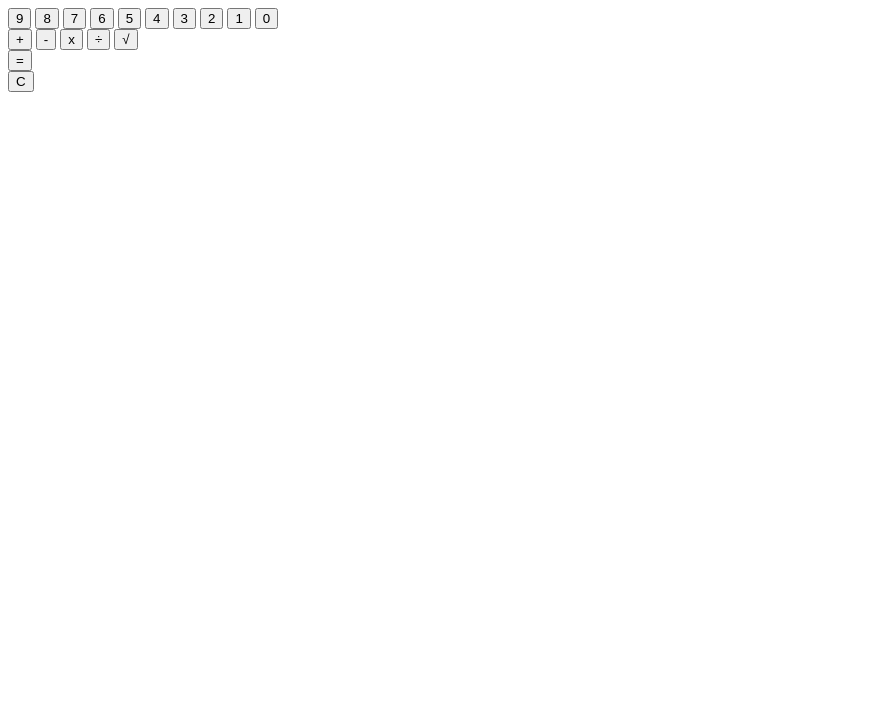
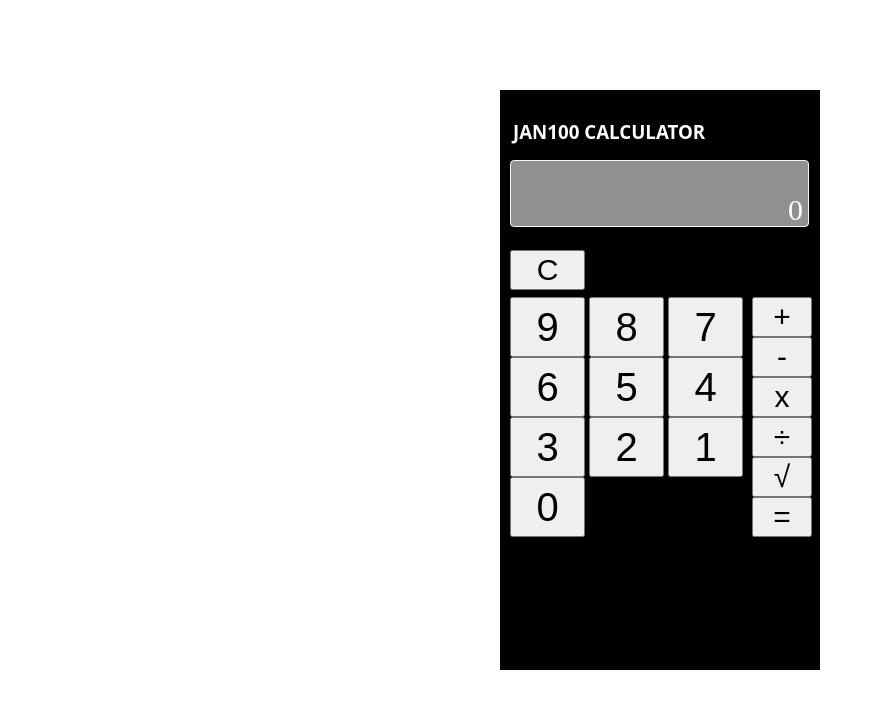
Before and after one commit to Jansen-Muniz/calculator, a plain HTML site: page index.html in a window 1280 px wide. Shown: the whole page, without its empty margins (0-875 px from the left). Drawn offline with Linux system fonts and the light colour scheme.

Commit message:
html e css

```diff
--- a/index.html
+++ b/index.html
@@ -5,12 +5,17 @@
   <meta charset="UTF-8">
   <meta http-equiv="X-UA-Compatible" content="IE=edge">
   <meta name="viewport" content="width=device-width, initial-scale=1.0">
+  <link rel="stylesheet" href="style.css">
   <title>JAN100 CALCULATOR</title>
 </head>
 
 <body>
   <div class="container">
+    <h3>JAN100 CALCULATOR</h3>
     <div class="display">
+      <div class="display-content">
+        0
+      </div>
     </div>
     <div class="numbers">
       <button class="nine">9</button>
@@ -30,12 +35,10 @@
       <button class="multiplication">x</button>
       <button class="division">÷</button>
       <button class="square-root">√</button>
-    </div>
-    <div class="equal-button-div">
       <button class="equal-button">=</button>
     </div>
     <div class="clear-button-div">
-      <button class="clear-button">C</button>
+      <button class="clear-button" type="reset">C</button>
     </div>
   </div>
 </body>
--- /dev/null
+++ b/style.css
@@ -0,0 +1,92 @@
+body{
+  margin: 90px 500px 50px 500px;
+}
+
+.container{
+  display: grid;
+  margin: 0;
+  height: 70vh;
+  width: 300px;
+  background-color: black;
+  grid-template-areas:
+  "h3 h3"
+  "display display"
+  "clear-button-div clear-button-div"
+  "numbers operations";
+  grid-template-rows: 60px 90px 45px 1fr;
+  grid-template-columns: 1fr 58px;
+  padding: 10px;
+}
+
+h3{
+  font-family: system-ui, -apple-system, BlinkMacSystemFont, 'Segoe UI', Roboto, Oxygen, Ubuntu, Cantarell, 'Open Sans', 'Helvetica Neue', sans-serif;
+  grid-area: h3;
+  margin-left: 3px;
+  color: white;
+}
+
+.display{
+  grid-area: display;
+  background-color: rgb(144, 144, 146);
+  width: 297px;
+  height: 65px;
+  border: 1px solid rgb(248, 245, 245);
+  border-radius: 4px;
+  color: white;
+  font-size: 30px;
+  font-size: 30px;
+  text-align: right;
+}
+
+.display-content{
+  margin-top: 32px;
+  margin-right: 5px;
+}
+
+.clear-button{
+  grid-area: clear-button-div;
+  font-size: 30px;
+  width: 75px;
+}
+
+.numbers{
+  grid-area: numbers;
+  text-align: left;
+  margin-top: 2px;
+  margin-left: auto;
+}
+
+.nine,
+.eight,
+.seven,
+.six,
+.five,
+.four,
+.three,
+.two,
+.one,
+.zero{
+  font-size: 40px;
+  width: 75px;
+  height: 60px;
+}
+
+.sum,
+.subtraction,
+.multiplication,
+.division,
+.square-root,
+.equal-button{
+  font-size: 30px;
+  width: 60px;
+}
+
+.operations{
+  margin-top: 2px;
+  grid-area: operations;
+  text-align: center;
+}
+
+.clear-button-div{
+  grid-area: clear-button-div;
+}
```
